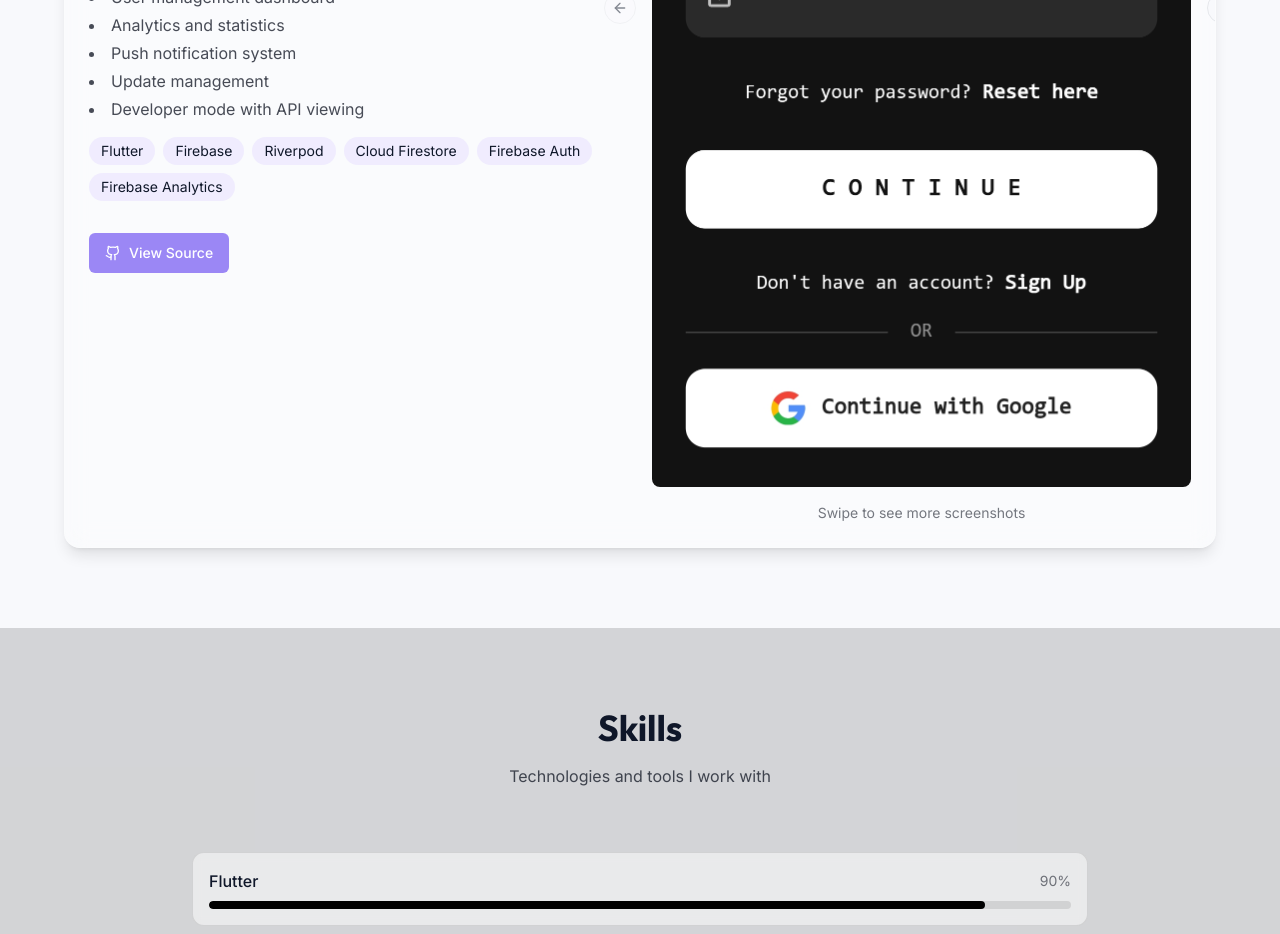
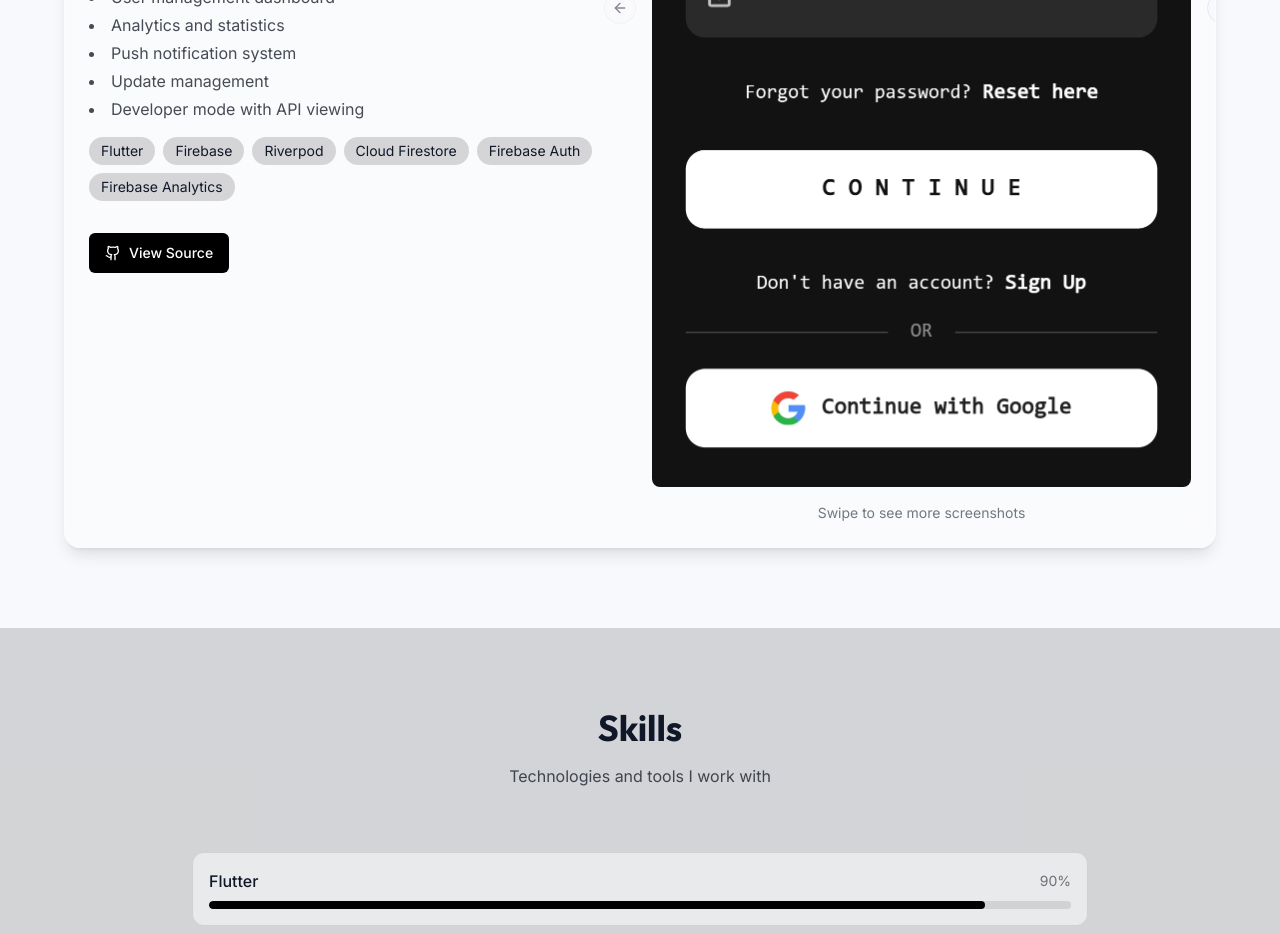
Before and after one commit to muzzammil763/muzamil.github.io, a React (Vite) app: page / in a window 1280 px wide. Shown: the part 1520-2454 px from the top of the page. Built offline with nearby package versions, Linux system fonts and the light colour scheme.

Commit message:
design fixes

```diff
--- a/src/components/Projects.tsx
+++ b/src/components/Projects.tsx
@@ -60,7 +60,7 @@ const projects = [
       "firebase_messaging: ^15.1.5",
       "flutter_local_notifications: ^18.0.1",
     ],
-  }
+  },
 ];
 
 export const Projects = () => {
@@ -123,7 +123,7 @@ export const Projects = () => {
                     {project.tags.map((tag) => (
                       <span
                         key={tag}
-                        className="px-3 py-1 text-sm rounded-full bg-accent/50"
+                        className="px-3 py-1 text-sm rounded-full bg-black/15 hover:bg-black hover:text-white transition-colors"
                       >
                         {tag}
                       </span>
@@ -133,7 +133,7 @@ export const Projects = () => {
                   <div className="flex gap-4 pt-4">
                     <Button
                       variant="default"
-                      className="flex items-center gap-2"
+                      className="flex items-center gap-2 bg-black text-white hover:bg-black/90 transition-colors"
                       asChild
                     >
                       <a href={project.link} target="_blank" rel="noopener noreferrer">
```
